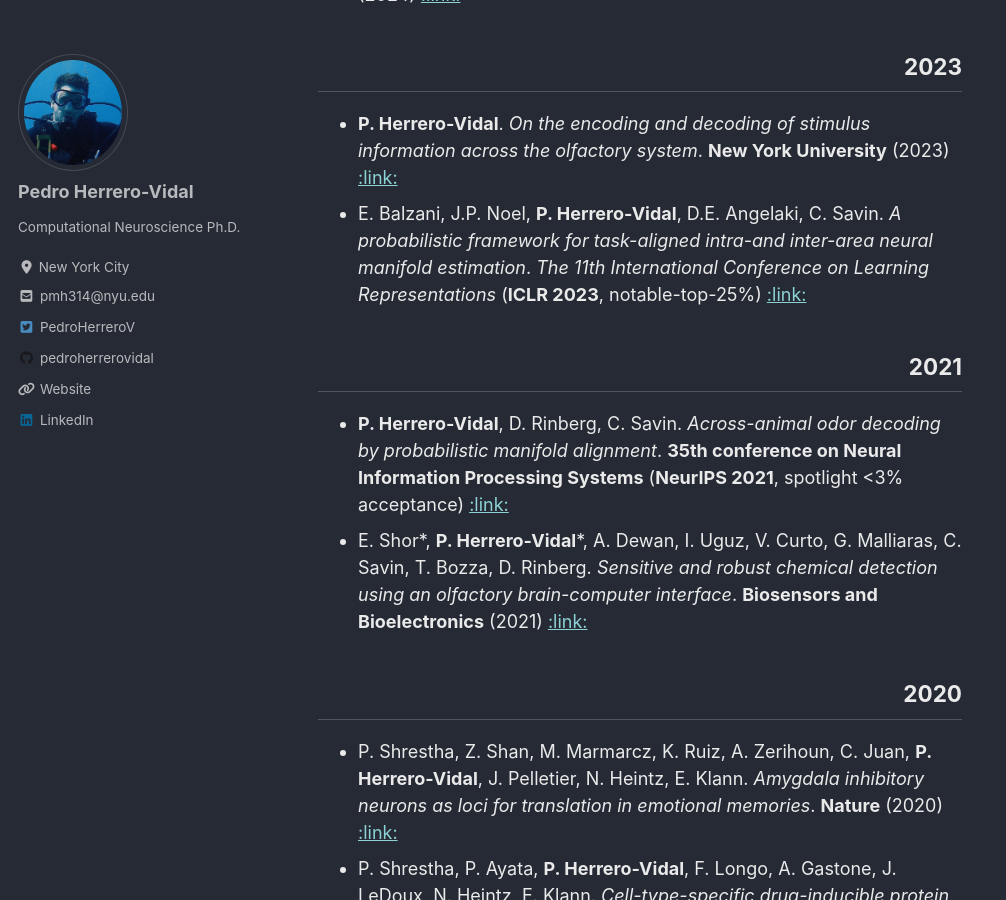
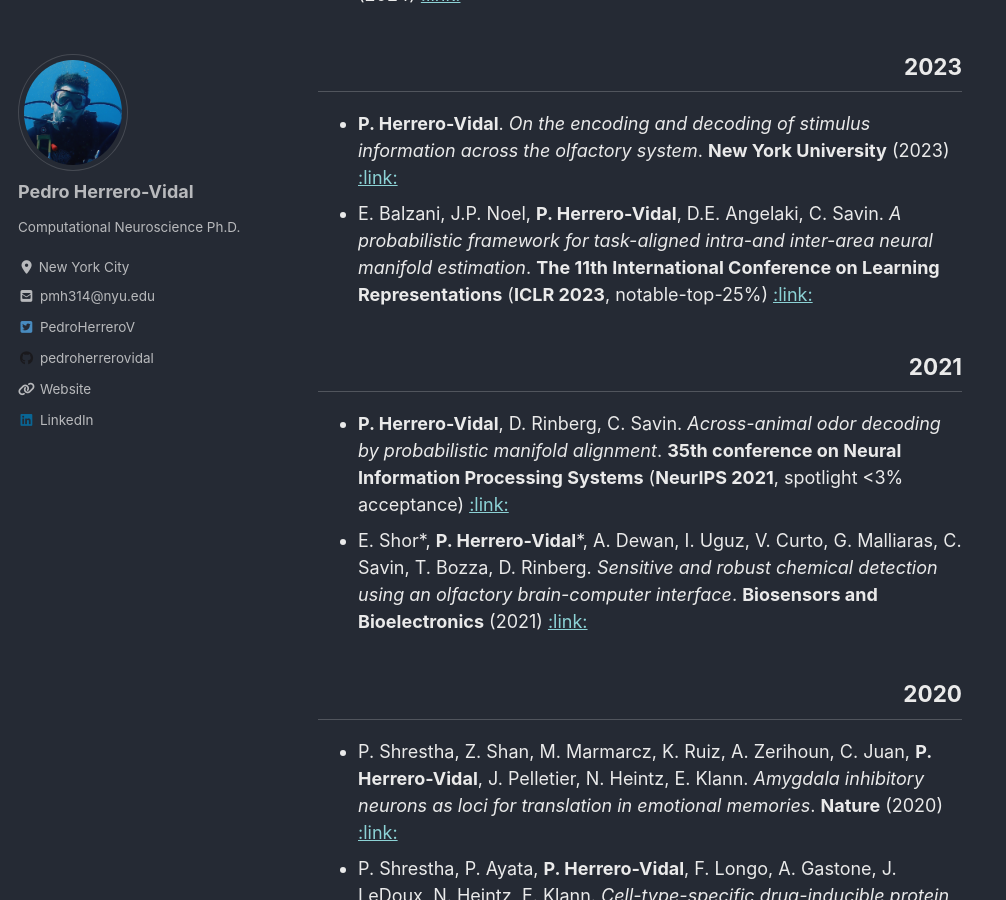
Before and after one commit to pedroherrerovidal/pedroherrerovidal.github.io, a Jekyll site: the page built from _pages/publications.md, in a window 1280 px wide and 900 px high, scrolled down 537 px. Shown: the whole window, without its empty margins (0-1006 px from the left). Built offline with Jekyll 4.4.1, drawn with Linux system fonts in a browser that asks for light colours; cached includes are drawn as plain includes; nearby versions of some CDN libraries.

Commit message:
Update publications.md

```diff
--- a/_pages/publications.md
+++ b/_pages/publications.md
@@ -17,7 +17,7 @@ header:
 ## 2023
 <div dir=ltr markdown=1>
 - **P. Herrero-Vidal**. *On the encoding and decoding of stimulus information across the olfactory system*. **New York University** (2023) [ :link: ](https://www.proquest.com/openview/4c4808e8bcebc94b2dfd85fc27134e18/1?pq-origsite=gscholar&cbl=18750&diss=y)  <br />
-- E. Balzani, J.P. Noel, **P. Herrero-Vidal**, D.E. Angelaki, C. Savin. *A probabilistic framework for task-aligned intra-and inter-area neural manifold estimation*. *The 11th International Conference on Learning Representations* (**ICLR 2023**, notable-top-25%) [ :link: ](https://arxiv.org/abs/2209.02816)  <br />
+- E. Balzani, J.P. Noel, **P. Herrero-Vidal**, D.E. Angelaki, C. Savin. *A probabilistic framework for task-aligned intra-and inter-area neural manifold estimation*. **The 11th International Conference on Learning Representations** (**ICLR 2023**, notable-top-25%) [ :link: ](https://arxiv.org/abs/2209.02816)  <br />
 
 <div dir=rtl markdown=1>
 ## 2021
```
